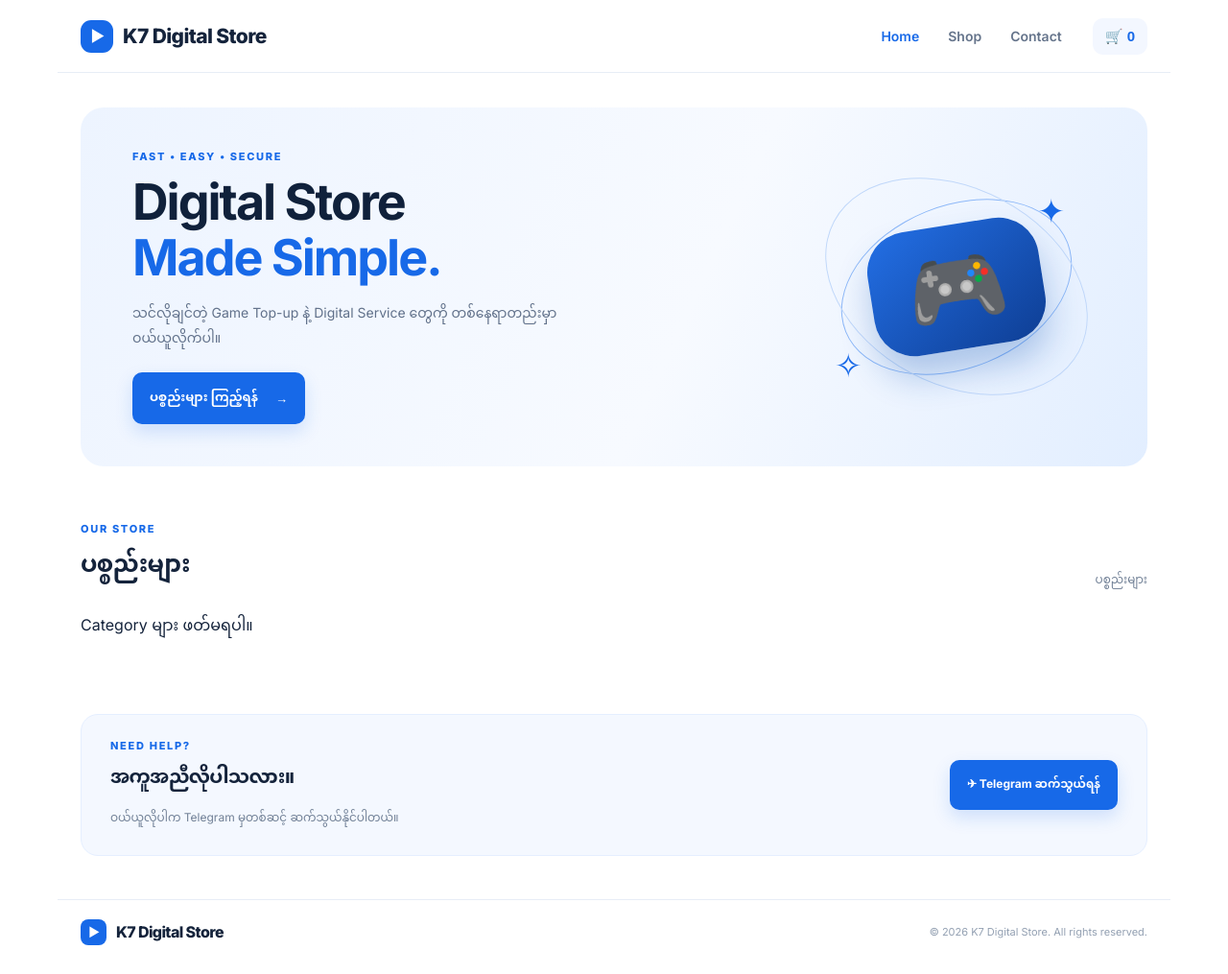
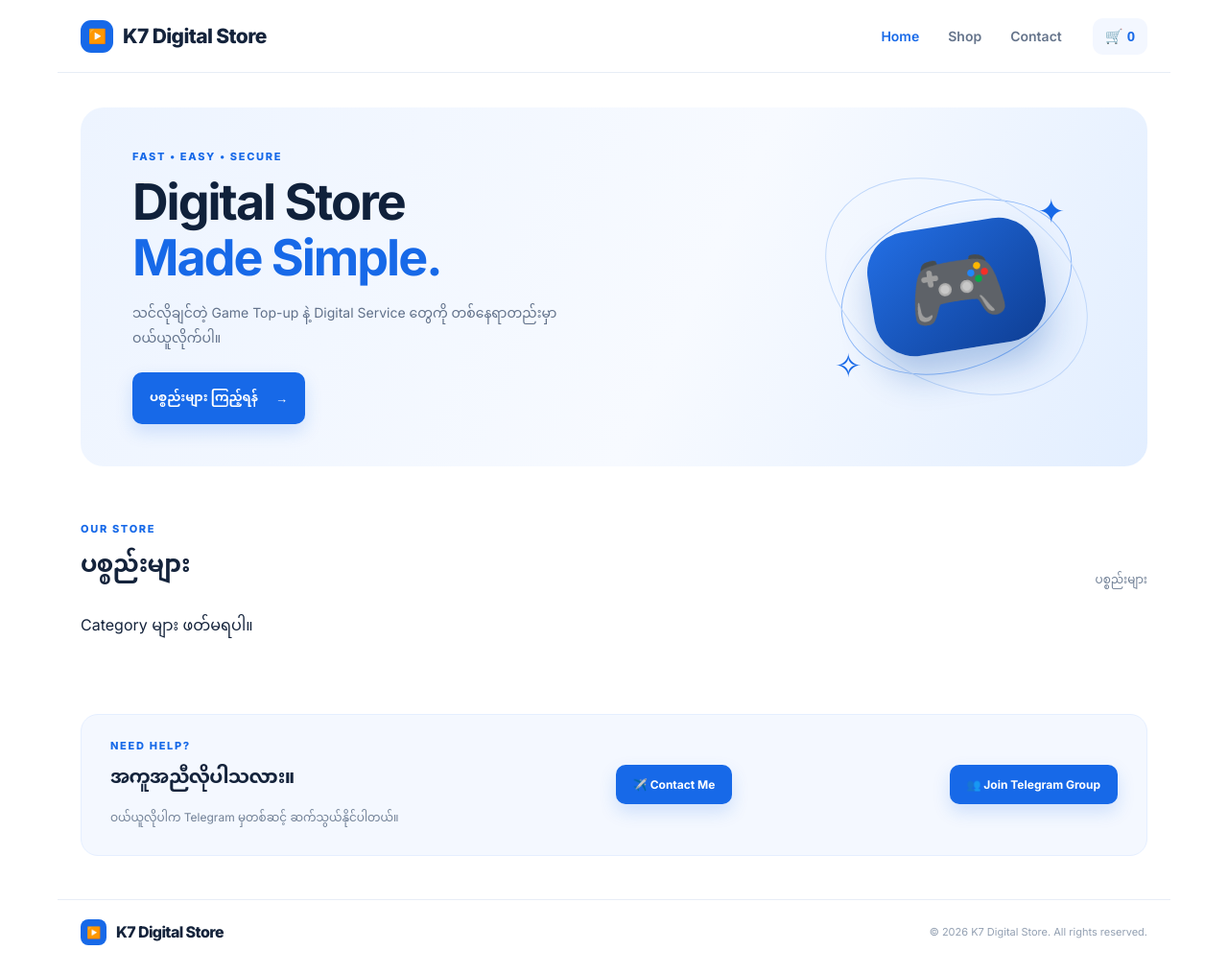
Before and after one commit to Kevin-007A/nmh-digital-store, a plain HTML site: page NMH Digital store/index.html in a window 1280 px wide. Shown: the whole page at 96% size. Drawn offline with nearby package versions, Linux system fonts and the light colour scheme; no server answers.

Commit message:
Update index.html

```diff
--- a/NMH Digital store/index.html
+++ b/NMH Digital store/index.html
@@ -1,5 +1,4 @@
-
-<!doctype html>
+ <!doctype html>
 <html lang="my">
 <head>
   <meta charset="utf-8">
@@ -13,7 +12,7 @@
 
   <header class="topbar">
     <a class="brand" href="#">
-      <span class="brand-mark">▶</span>
+      <span class="brand-mark">▶️</span>
       <span>K7 Digital Store</span>
     </a>
 
@@ -82,14 +81,21 @@
          href="https://t.me/Kevin676969"
          target="_blank"
          rel="noopener">
-        ✈ Telegram ဆက်သွယ်ရန်
+        ✈️ Contact Me
+      </a>
+
+      <a class="telegram-button"
+         href="https://t.me/+hwj3y-ZcWeEwODFh"
+         target="_blank"
+         rel="noopener">
+        👥 Join Telegram Group
       </a>
     </section>
   </main>
 
   <footer>
     <a class="brand footer-brand" href="#">
-      <span class="brand-mark">▶</span>
+      <span class="brand-mark">▶️</span>
       <span>K7 Digital Store</span>
     </a>
     <span>© 2026 K7 Digital Store. All rights reserved.</span>
@@ -131,8 +137,7 @@
           maxlength="100"
           required
         >
-
-        <label for="customerPhone">ဖုန်းနံပါတ်</label>
+<label for="customerPhone">ဖုန်းနံပါတ်</label>
         <input
           id="customerPhone"
           name="customer_phone"
```
